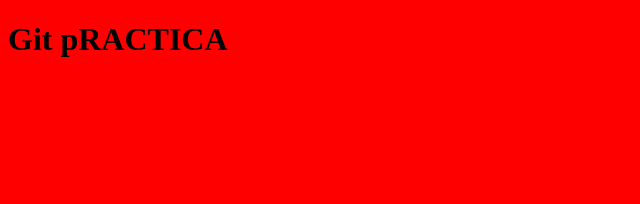
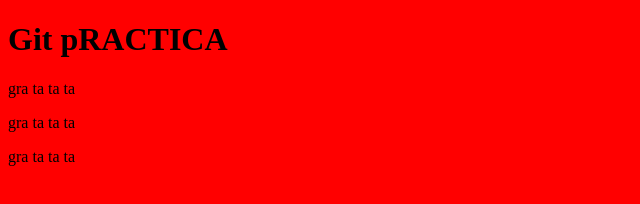
Before and after one commit to NikitaTYN/git-practice, a plain HTML site: page index.html in a window 1280 px wide. Shown: the whole page, without its empty margins (0-640 px from the left). Drawn offline with Linux system fonts and the light colour scheme.

Commit message:
Add sections with 3 paragraphs

```diff
--- a/index.html
+++ b/index.html
@@ -10,5 +10,10 @@
 </head>
 <body>
     <h1>Git pRACTICA</h1>
+    <section>
+        <p> gra ta ta ta </p>
+        <p> gra ta ta ta </p>
+        <p> gra ta ta ta </p>
+    </section>
 </body>
 </html>
```
